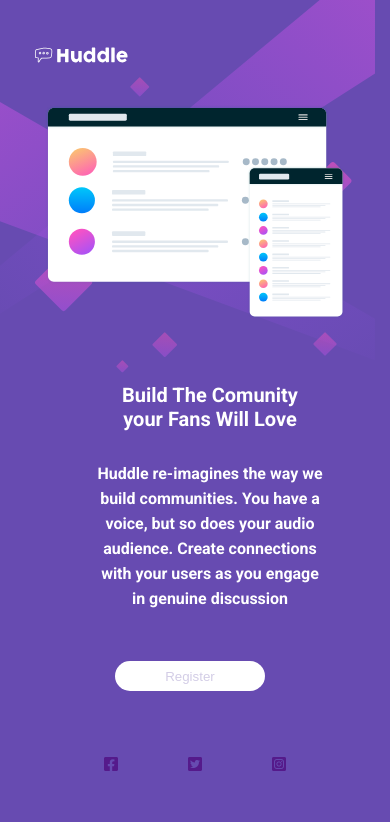
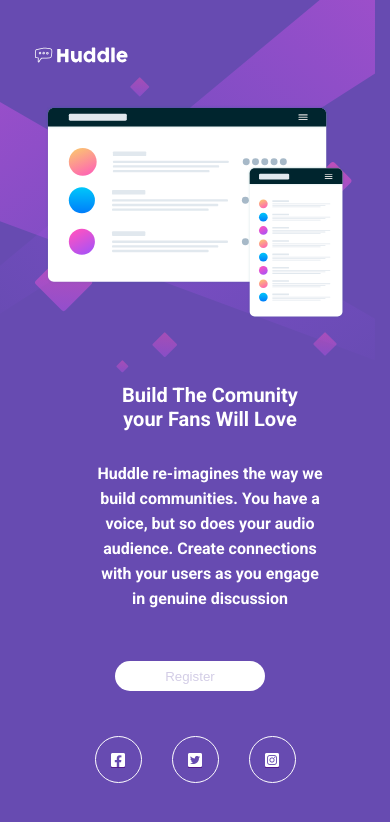
Before and after one commit to pedrofurugem/huddle-landing-page-with-single-introductory-section-master, a plain HTML site: page index.html in a window 390 px wide. Drawn offline with Linux system fonts and the light colour scheme; a web font is replaced by a local one.

Commit message:
responsivo corrigido

```diff
--- a/src/css/response.css
+++ b/src/css/response.css
@@ -1,4 +1,4 @@
-@media(max-width:767px) {
+@media(max-width: 850px) {
     body{
         background: url('/src/images/bg-mobile.svg') top left
         no-repeat fixed;
--- a/src/css/style.css
+++ b/src/css/style.css
@@ -63,7 +63,8 @@ button {
     height: 50px;
     border: none;
     border-radius: 25px;
-    color: #D3CDE6
+    color: #D3CDE6;
+    transition: 0.3s ease-in-out;
 }
 
 button:hover{
@@ -80,12 +81,23 @@ button:hover{
     margin: auto;
 }
 
+.social .fab{
+    color: #FFF;
+}
+
+
+
 .social a  i  {
+    display: flex;
+    align-items: center;
+    justify-content: center;
     padding: 20px;
     margin: 15px;
     text-decoration: none;
-    border: #FFF;
+    border: 1px solid #FFF;
     border-radius: 50%;
+    width: 5px;
+    height: 5px
 }
 
 .social a  i:hover  {
```
